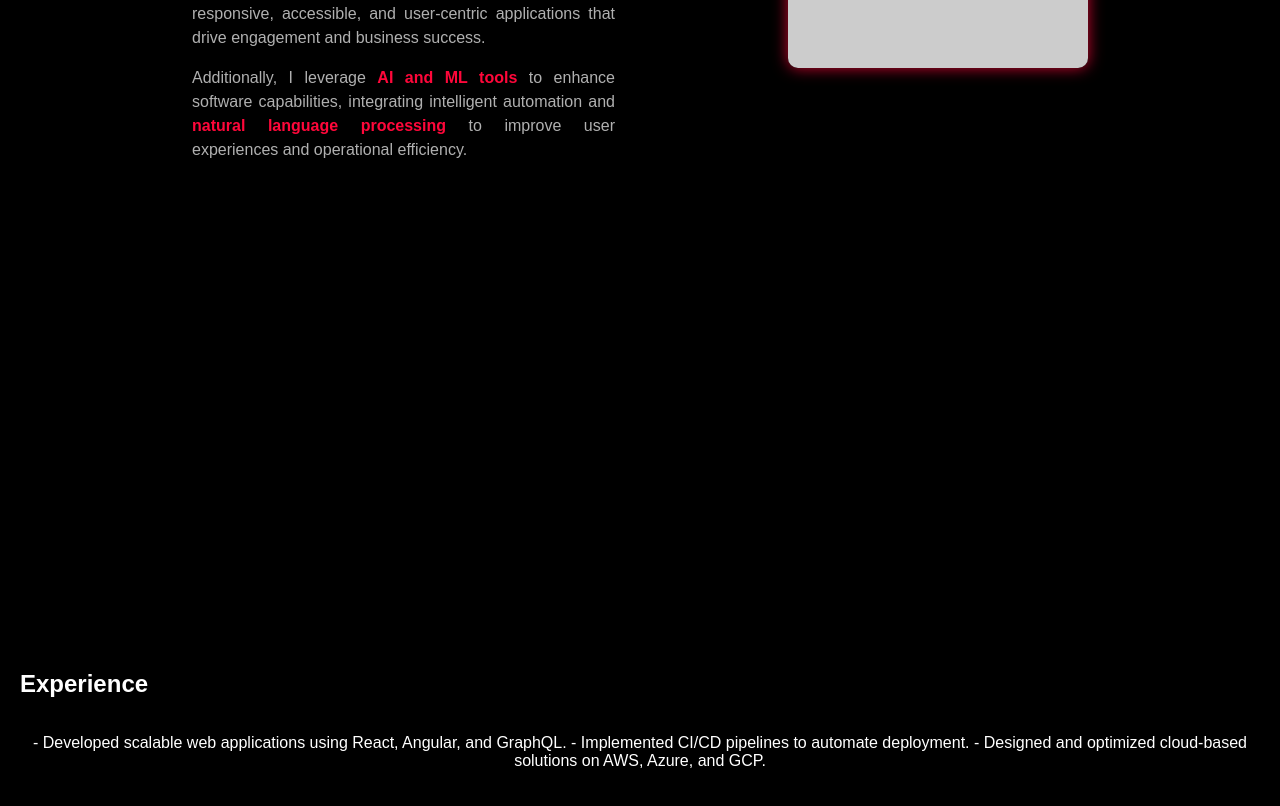
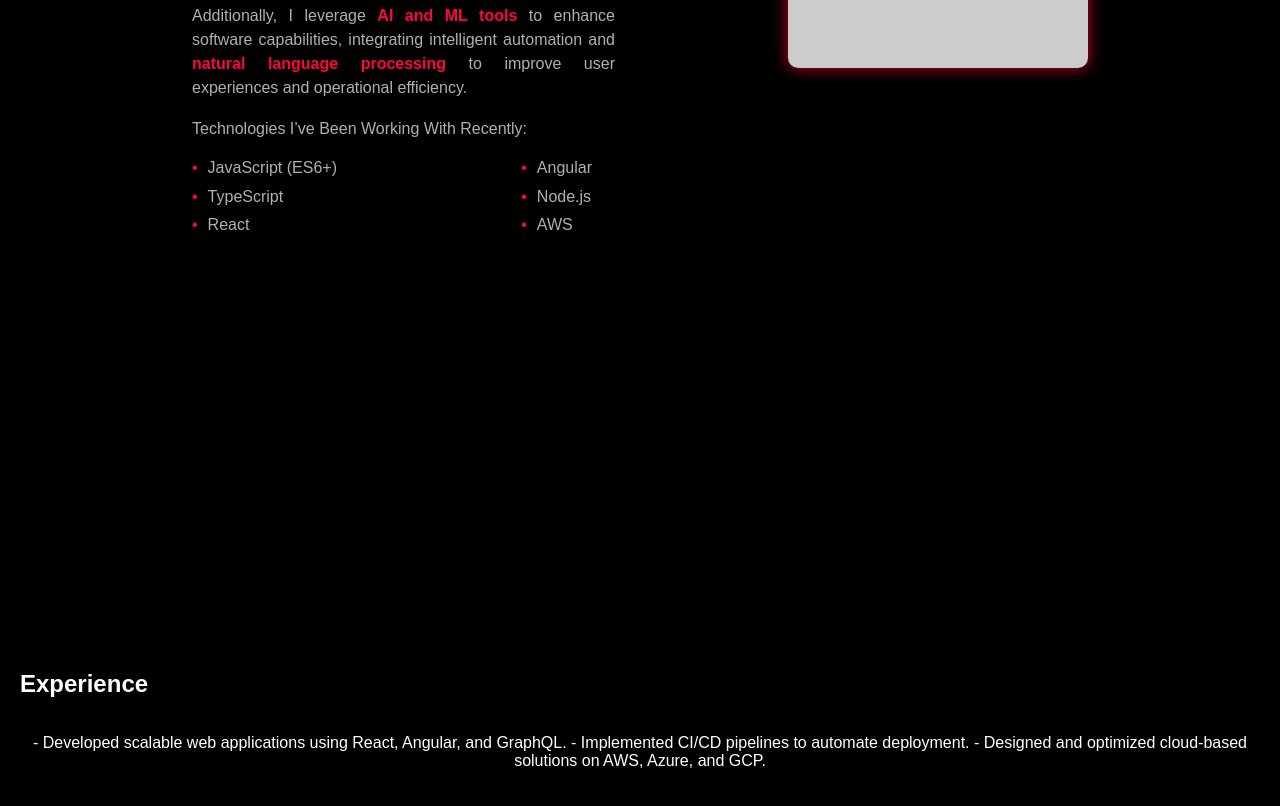
Before and after one commit to amuthyal/my-portfolio, a React (Create React App) app: page / in a window 1280 px wide. Shown: the part 1372-2178 px from the top of the page. Built offline with nearby package versions, Linux system fonts and the light colour scheme.

Commit message:
technologies added

```diff
--- a/src/App.css
+++ b/src/App.css
@@ -164,6 +164,41 @@
   line-height: 1.5; /* Slightly reduced line height */
 }
 
+/* Technologies Section Title - Same as About Me */
+.tech-title {
+  color: #b0b0b0; /* Grey text (same as about-text) */
+  font-size: 16px; /* Same size as about-text */
+  font-weight: normal;
+  margin-top: 20px;
+  text-align: justify;
+}
+
+
+/* Tech List Container - Creates Two Columns */
+.tech-container {
+  display: flex;
+  justify-content: space-between;
+  max-width: 400px;
+  margin-top: 10px;
+}
+
+/* Tech List Styling */
+.tech-list {
+  list-style: none;
+  padding: 0;
+  margin: 0;
+  color: #b0b0b0; /* Grey text */
+  font-size: 16px;
+  line-height: 1.8;
+}
+
+.tech-list li::before {
+  content: "•"; /* Bullet point */
+  color: #ff073a; /* Neon Red Bullet */
+  margin-right: 10px;
+}
+
+
 
 
 /* Right Column - Image */
--- a/src/App.js
+++ b/src/App.js
@@ -61,7 +61,24 @@
           integrating intelligent automation and <span className="highlight">natural language processing </span>
           to improve user experiences and operational efficiency.
         </p>
-      </div>
+
+    {/* Technologies Section */}
+    <h3 className="tech-title">Technologies I’ve Been Working With Recently:</h3>
+    <div className="tech-container">
+      <ul className="tech-list">
+        <li>JavaScript (ES6+)</li>
+        <li>TypeScript</li>
+        <li>React</li>
+      </ul>
+      <ul className="tech-list">
+        <li>Angular</li>
+        <li>Node.js</li>
+        <li>AWS</li>
+      </ul>
+    </div>
+  </div>
+
+
 
       {/* Right Column - Image */}
       <div className="about-image">
```
